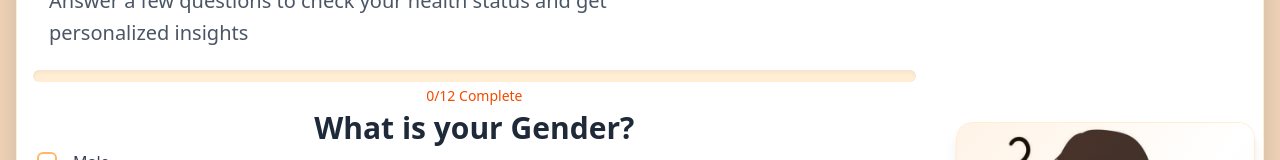
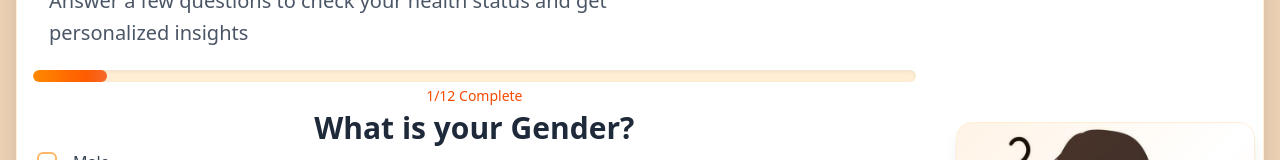
Before and after one commit to shwet91/sia_quiz_production, a Next.js app: page /pages/claude in a window 1280 px wide. Shown: the part 237-397 px from the top of the page. Built offline with nearby package versions, Linux system fonts and the light colour scheme.

Commit message:
improved progress bar

```diff
--- a/app/components/QuestionTab.tsx
+++ b/app/components/QuestionTab.tsx
@@ -94,8 +94,10 @@ function QuestionTab({
   }, [savedAnswers, question.options]);
 
   const nextBtnHandler = () => {
+    if(quesstionFlow.length === totalFeilds) return;
+
     if (quesstionFlow.length === totalFeilds - 1) {
-      router.push("/pages/Response");
+      // router.push("/pages/Response");
     }
 
     dispatch(updateQuestionFlow(question.id));
@@ -185,21 +187,7 @@ function QuestionTab({
   }, [savedAnswers]);
 
   // Calculate form completion percentage
-  const getCompletionPercentage = () => {
-    let feillds = 12;
-    if (
-      savedAnswers.includes("I am planning for pregnancy") ||
-      savedAnswers.includes(
-        "I am currently pregnant and want to support my body"
-      )
-    ) {
-      feillds = 13;
-      setTotalFeilds(13);
-    }
 
-    // const filledFields = 1;
-    return (quesstionFlow.length / feillds) * 100;
-  };
   return (
     <div className=" w-full max-w-4xl 1mx-auto h-auto 1max-h-[70vh] flex flex-col justify-between p-1 1sm:p-8 1bg-gradient-to-br relative 1overflow-hidden">
       <div className="  relative z-10 flex flex-col justify-between h-full min-h-[400px]">
@@ -211,7 +199,7 @@ function QuestionTab({
               initial={{ width: 0 }}
               // animate={{ width: `${getCompletionPercentage()}%` }}
               animate={{
-                width: `${(quesstionFlow.length / totalFeilds) * 100}%`,
+                width: `${((quesstionFlow.length + 1) / totalFeilds) * 100}%`,
               }}
               transition={{ duration: 0.6, ease: "easeInOut" }}
             >
@@ -229,7 +217,7 @@ function QuestionTab({
           </div>
           <p className="text-center text-sm text-orange-600 font-medium mb-1">
             {/* {Math.round(getCompletionPercentage())} Complete */}
-            {quesstionFlow.length}/{totalFeilds} Complete
+            {quesstionFlow.length + 1}/{totalFeilds} Complete
           </p>
         </motion.div>
 
@@ -311,7 +299,7 @@ function QuestionTab({
           >
             <span className="flex items-center justify-center space-x-2 relative z-10">
               <span>
-                {quesstionFlow.length === totalFeilds - 1 ? "Submit" : "Next"}
+                {quesstionFlow.length >= totalFeilds - 1 ? "Submit" : "Next"}
               </span>
               {/* <span>Next</span> */}
               <span className="group-hover:translate-x-1 transition-transform duration-200">
```
